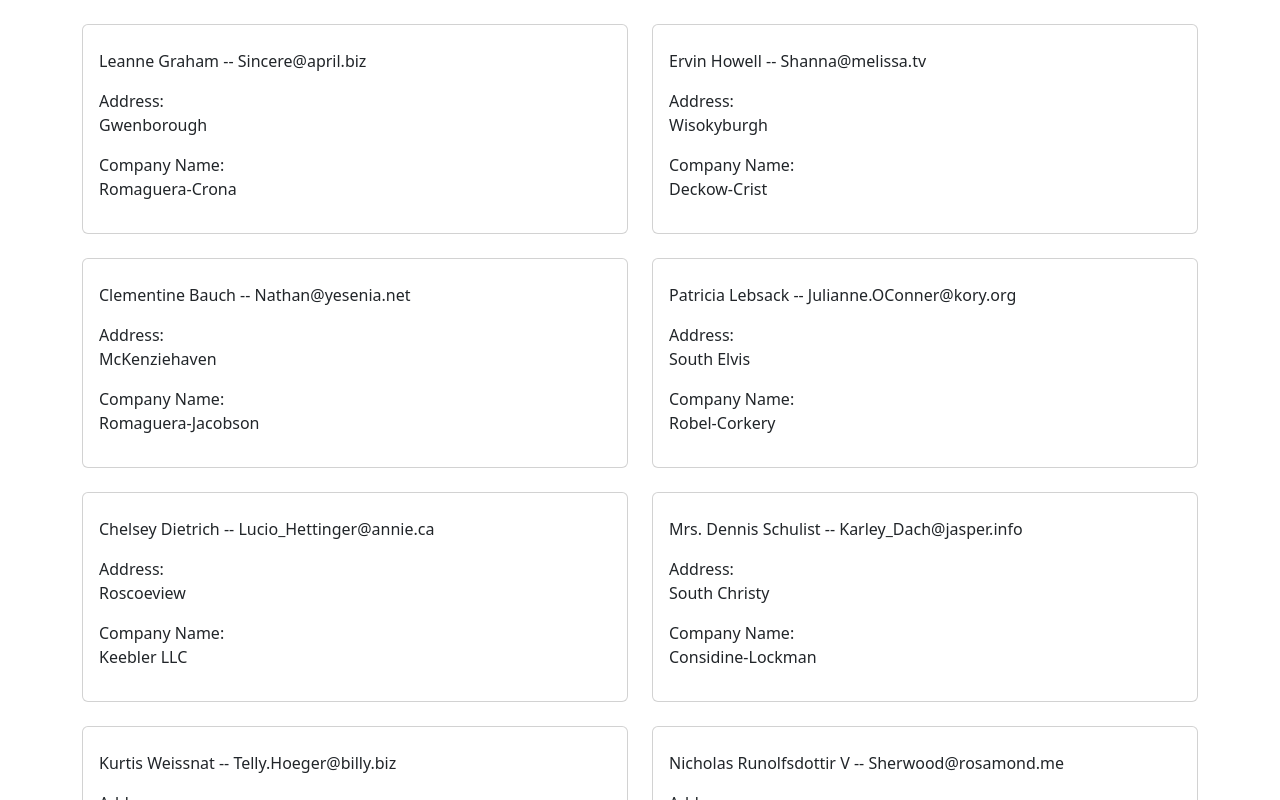
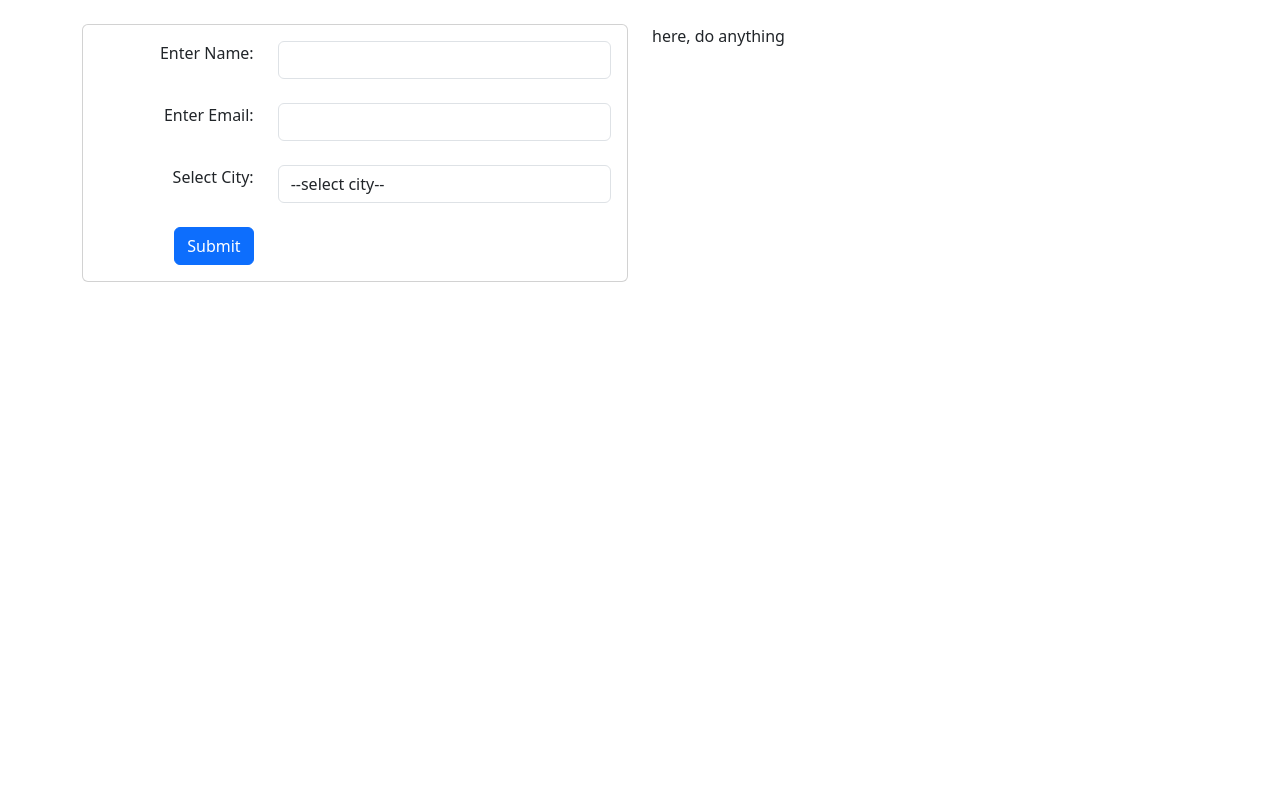
Before and after one commit to imtiyaz-hirani/java_hex_fsd_june_2026, a React (Vite) app in the folder react-app/: page / in a window 1280 px wide. Shown: the top 800 px of the page. Built offline with nearby package versions, Linux system fonts and the light colour scheme.

Commit message:
form-handling

```diff
--- a/react-app/src/App.jsx
+++ b/react-app/src/App.jsx
@@ -1,4 +1,5 @@
- import Dashboard from "./components/Dashboard"
+ import AddUser from "./components/AddUser"
+import Dashboard from "./components/Dashboard"
 import Users from "./components/Users"
 
  function App() { // Component - Base
@@ -6,7 +7,8 @@ import Users from "./components/Users"
   return (
     <div>
        {/* <Dashboard /> */}
-       <Users />
+       {/* <Users /> */}
+       <AddUser />
     </div>
   )
 }
--- /dev/null
+++ b/react-app/src/components/AddUser.jsx
@@ -0,0 +1,73 @@
+import { useState } from "react"
+
+function AddUser() {
+
+    const [name,setName] = useState('')
+    const [email,setEmail] = useState('')
+    const [city,setCity] = useState('')
+
+    const add = ($event)=>{
+        $event.preventDefault() // It tells web browser to not refresh the page on form submit
+        console.log(name)
+        console.log(email)
+        console.log(city)
+    }
+    return (
+        <div>
+            <div className="container mt-4">
+                <div className="row">
+                    <div className="col-md-6">
+                        <div className="card">
+                            <div className="card-body">
+                                <form onSubmit={($event)=> add($event)}>
+                                    <div className="row">
+                                        <div className="col-sm-4" style={{ 'textAlign': 'right' }}>
+                                            <label>Enter Name: </label>
+                                        </div>
+                                        <div className="col-md-8">
+                                            <input type="text" className="form-control" required
+                                            onChange={($event)=> setName($event.target.value)} />
+                                        </div>
+                                    </div>
+                                    <div className="row mt-4">
+                                        <div className="col-sm-4" style={{ 'textAlign': 'right' }}>
+                                            <label>Enter Email: </label>
+                                        </div>
+                                        <div className="col-md-8">
+                                            <input type="email" className="form-control" required
+                                            onChange={($event)=> setEmail($event.target.value)}/>
+                                        </div>
+                                    </div>
+                                    <div className="row mt-4">
+                                        <div className="col-sm-4" style={{ 'textAlign': 'right' }}>
+                                            <label>Select City: </label>
+                                        </div>
+                                        <div className="col-md-8">
+                                            <select onChange={($event)=> setCity($event.target.value)}
+                                            className="form-control" required>
+                                                <option>--select city--</option>
+                                                <option>Mumbai</option>
+                                                <option>Chennai</option>
+                                            </select>
+                                        </div>
+                                    </div>
+                                    <div className="row mt-4">
+                                        <div className="col-sm-4" style={{ 'textAlign': 'right' }}>
+                                            <input type="submit" className="btn btn-primary" />
+                                        </div>
+
+                                    </div>
+                                </form>
+                            </div>
+                        </div>
+                    </div>
+                    <div className="col-md-6">
+                        here, do anything
+                    </div>
+                </div>
+            </div>
+        </div>
+    )
+}
+
+export default AddUser
--- a/react-app/src/components/Users.jsx
+++ b/react-app/src/components/Users.jsx
@@ -4,6 +4,7 @@ function Users() {
 
     return (
         <div className="container">
+
             <div className="row">
                 {
                     user_data.map((user) => (
@@ -21,6 +22,7 @@ function Users() {
                                             <br />
                                             {user.company.name}
                                     </p>
+
                                  </div>
                              </div>
                         </div>
```
